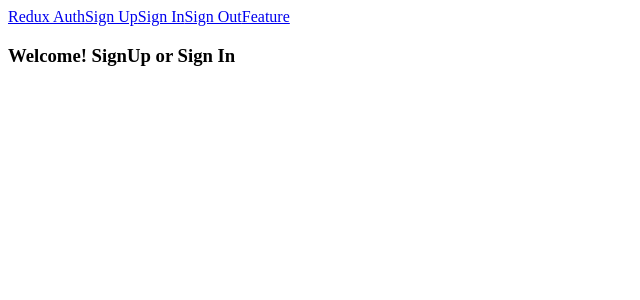
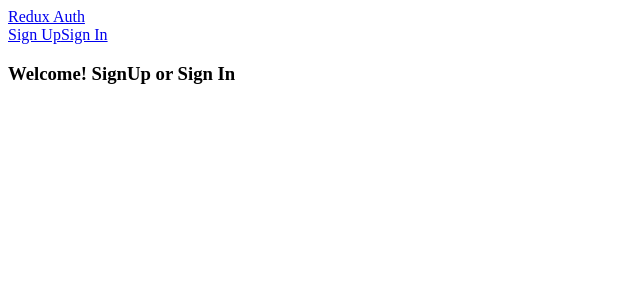
Before and after one commit to Chalecoslovaco/AdvancedReactAndRedux-AuthenticationApp, a React (Create React App) app in the folder client/: page / in a window 1280 px wide. Shown: the top 300 px of the page, without its empty margins (0-640 px from the left). Built offline with nearby package versions, Linux system fonts and the light colour scheme.

Commit message:
Add conditional header links feature

```diff
--- a/client/src/components/Header.js
+++ b/client/src/components/Header.js
@@ -1,18 +1,38 @@
 import React, { Component } from 'react';
 import { Link } from 'react-router-dom';
+import { connect } from 'react-redux';
 
 class Header extends Component {
+    renderLinks() {
+        if (this.props.authenticated) {
+            return (
+                <div>
+                    <Link to="/signout">Sign Out</Link>
+                    <Link to="/feature">Feature</Link>
+                </div>
+            );
+        } else {
+            return (
+                <div>
+                    <Link to="/signup">Sign Up</Link>
+                    <Link to="/signin">Sign In</Link>
+                </div>
+            );
+        }
+    }
+
     render() {
         return(
             <div>
                 <Link to="/">Redux Auth</Link>
-                <Link to="/signup">Sign Up</Link>
-                <Link to="/signin">Sign In</Link>
-                <Link to="/signout">Sign Out</Link>
-                <Link to="/feature">Feature</Link>
+                {this.renderLinks()}
             </div>
         );
     }
 }
 
-export default Header;
+function mapStateToProps({ auth }) {
+     return { authenticated: auth.authenticated };
+}
+
+export default connect(mapStateToProps)(Header);
```
